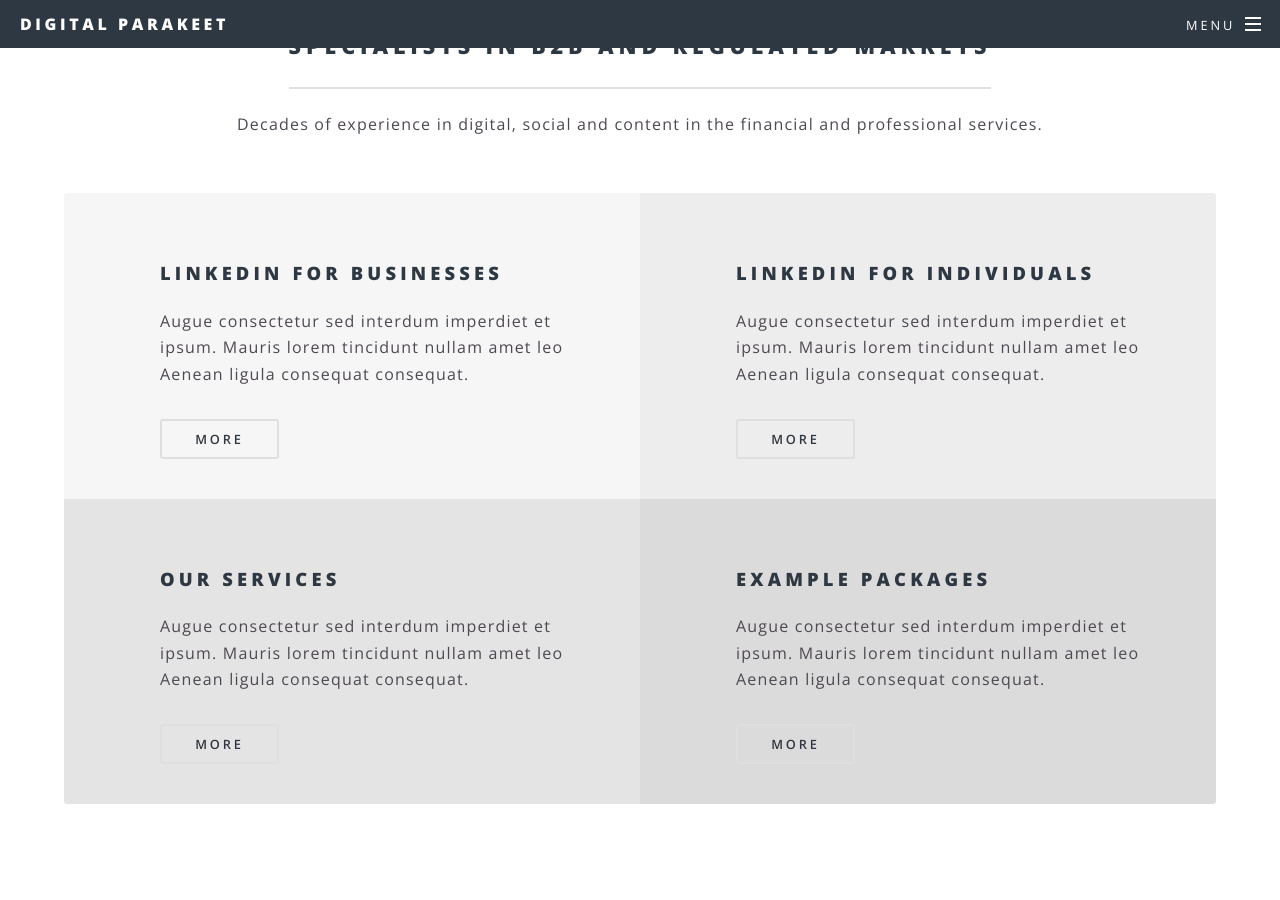
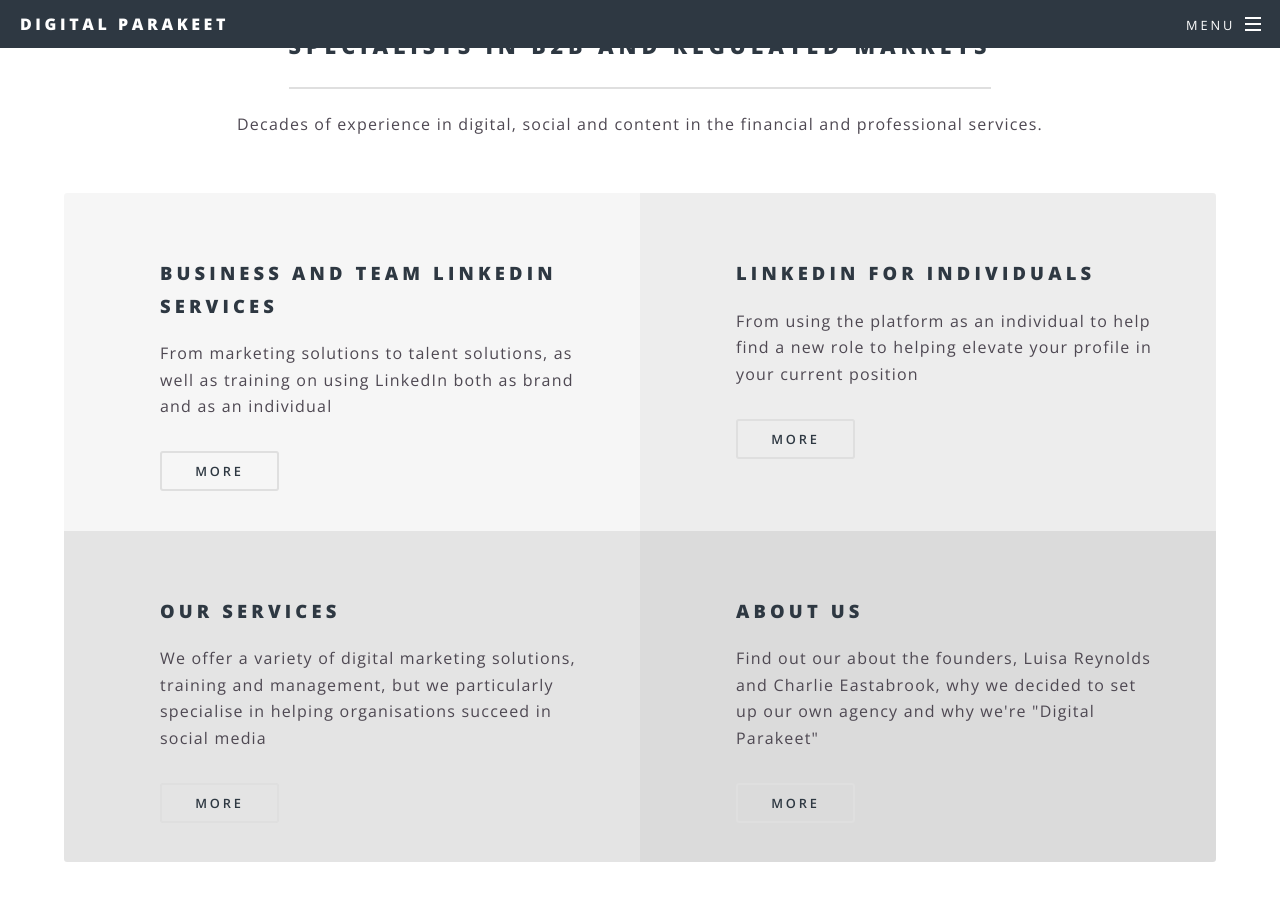
Before and after one commit to digitalparakeet/site, a Jekyll site: the page built from index.html, in a window 1280 px wide and 900 px high, scrolled down 969 px. Built offline with Jekyll 4.4.1, drawn with Linux system fonts in a browser that asks for light colours.

Commit message:
homepage cta blocks. removes font awesome until used

```diff
--- a/about.html
+++ b/about.html
@@ -20,7 +20,7 @@
     <div class="9u 12u$(small)">
       <p>Luisa was my enterprise contact at LinkedIn. We must have got on well from the beginning and over time this client relationship thing grew to the point we were spending ages on the phone quoting W1A at each other and indulging a mutual appreciation of gin at every opportunity - I think we both knew that wasn’t particularly normal!</p>
       <p>When Luisa told me she was leaving LinkedIn we were on the phone for an hour talking business ideas. That should have been a sign!</p>
-      <p>We share a similar sense of humour but we’ve got really different skill sets, and that’s why I think we work well together. Lu is a bit of a superwoman really, juggling family life, work and being a really good runner, all of which I am really envious of, and I’m just really proud to know her.</p>
+      <p>We share a similar sense of humour but we've got really different skill sets, and that's why I think we work well together. Lu is a bit of a superwoman really, juggling family life, work and being a really good runner, all of which I am really envious of, and I’m just really proud to know her.</p>
     </div>
   </div>
 
--- a/css/main.scss
+++ b/css/main.scss
@@ -7,7 +7,7 @@
 @import 'libs/vars';
 @import 'libs/functions';
 @import 'libs/mixins';
-@import 'font-awesome.min.css';
+// @import 'font-awesome.min.css';
 @import url('https://fonts.googleapis.com/css?family=Open+Sans:400,400italic,600,600italic,800,800italic');
 
 /*
--- a/index.html
+++ b/index.html
@@ -19,25 +19,25 @@
 				<p>Decades of experience in digital, social and content in the financial and professional services.</p>
 			</header>
 			<ul class="features">
-				<li class="icon fa-linkedin">
-					<h3>LinkedIn for Businesses</h3>
-					<p>Augue consectetur sed interdum imperdiet et ipsum. Mauris lorem tincidunt nullam amet leo Aenean ligula consequat consequat.</p>
-					<a href="#" class="button">More</a>
+				<li>
+					<h3>Business and team LinkedIn services</h3>
+					<p>From marketing solutions to talent solutions, as well as training on using LinkedIn both as brand and as an individual</p>
+					<a href="{{ "/linkedin-services/business" | prepend: site.baseurl }}" class="button">More</a>
 				</li>
-				<li class="icon fa-linkedin">
+				<li>
 					<h3>LinkedIn for Individuals</h3>
-					<p>Augue consectetur sed interdum imperdiet et ipsum. Mauris lorem tincidunt nullam amet leo Aenean ligula consequat consequat.</p>
-					<a href="#" class="button">More</a>
+					<p>From using the platform as an individual to help find a new role to helping elevate your profile in your current position</p>
+					<a href="{{ "/linkedin-services/individual" | prepend: site.baseurl }}" class="button">More</a>
 				</li>
-				<li class="icon fa-paper-plane">
+				<li>
 					<h3>Our services</h3>
-					<p>Augue consectetur sed interdum imperdiet et ipsum. Mauris lorem tincidunt nullam amet leo Aenean ligula consequat consequat.</p>
-					<a href="#" class="button">More</a>
+					<p>We offer a variety of digital marketing solutions, training and management, but we particularly specialise in helping organisations succeed in social media</p>
+					<a href="{{ "/services" | prepend: site.baseurl }}" class="button">More</a>
 				</li>
-				<li class="icon fa-folder-open">
-					<h3>Example packages</h3>
-					<p>Augue consectetur sed interdum imperdiet et ipsum. Mauris lorem tincidunt nullam amet leo Aenean ligula consequat consequat.</p>
-					<a href="#" class="button">More</a>
+				<li>
+					<h3>About us</h3>
+					<p>Find out our about the founders, Luisa Reynolds and Charlie Eastabrook, why we decided to set up our own agency and why we're "Digital Parakeet"</p>
+					<a href="{{ "/about" | prepend: site.baseurl }}" class="button">More</a>
 				</li>
 			</ul>
 		</div>
```
